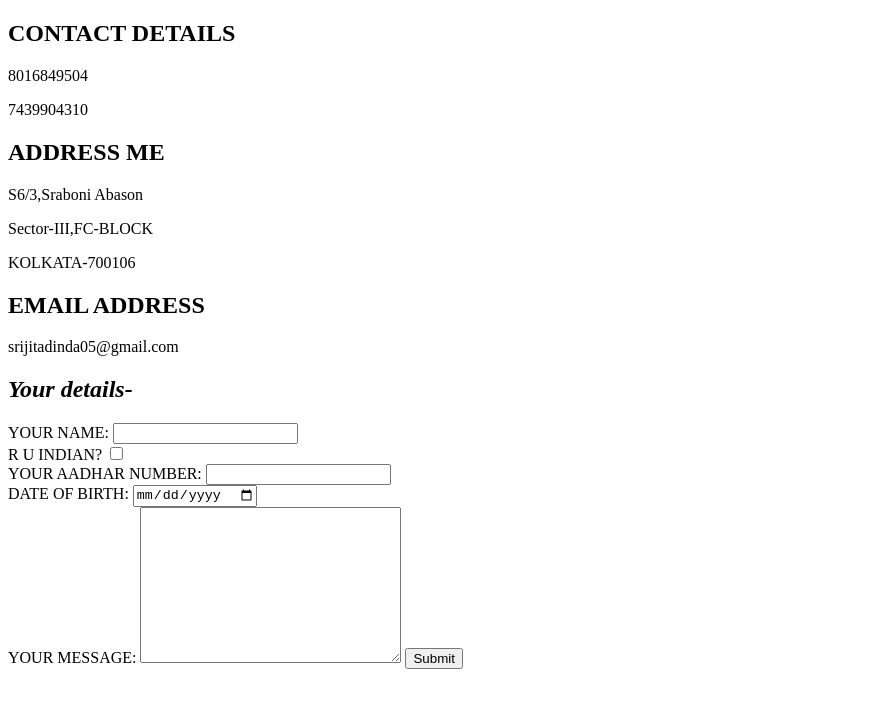
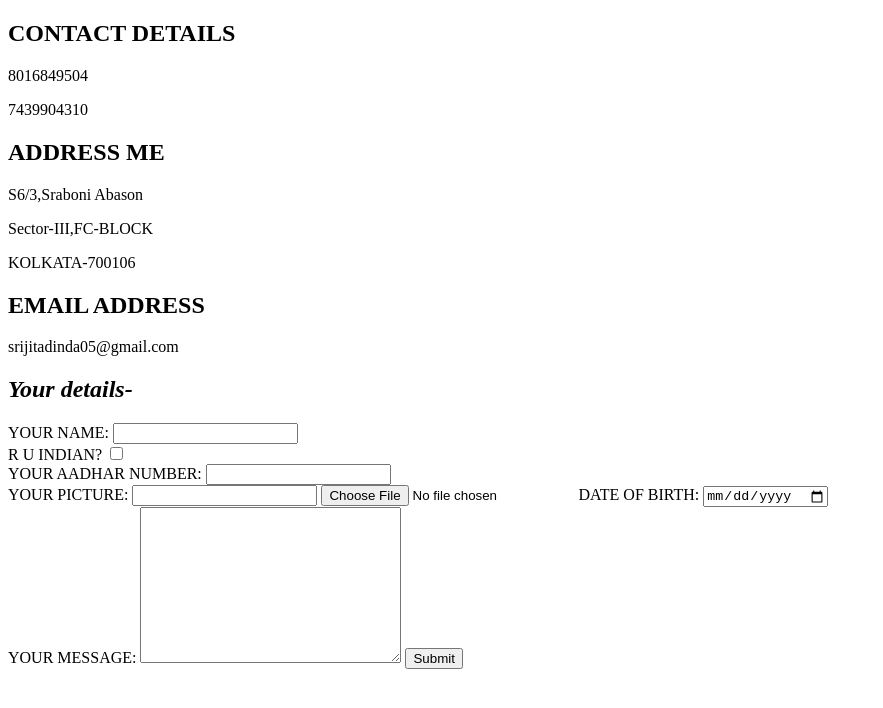
Before and after one commit to srijitadinda/cv, a plain HTML site: page contact.html in a window 1280 px wide. Shown: the whole page, without its empty margins (0-883 px from the left). Drawn offline with Linux system fonts and the light colour scheme.

Commit message:
Update contact.html

```diff
--- a/contact.html
+++ b/contact.html
@@ -25,6 +25,9 @@
         <label>YOUR AADHAR NUMBER:</label>
         <input type="password" name="Aadhar Number:" range="12">
         <br>
+         <lable>YOUR PICTURE:</lable>
+        <input type="picture" name="My picture:">
+        <input type="file">
         <lable>DATE OF BIRTH:</lable>
         <input type="date" name="Date of Birth:">
         <br>
```
